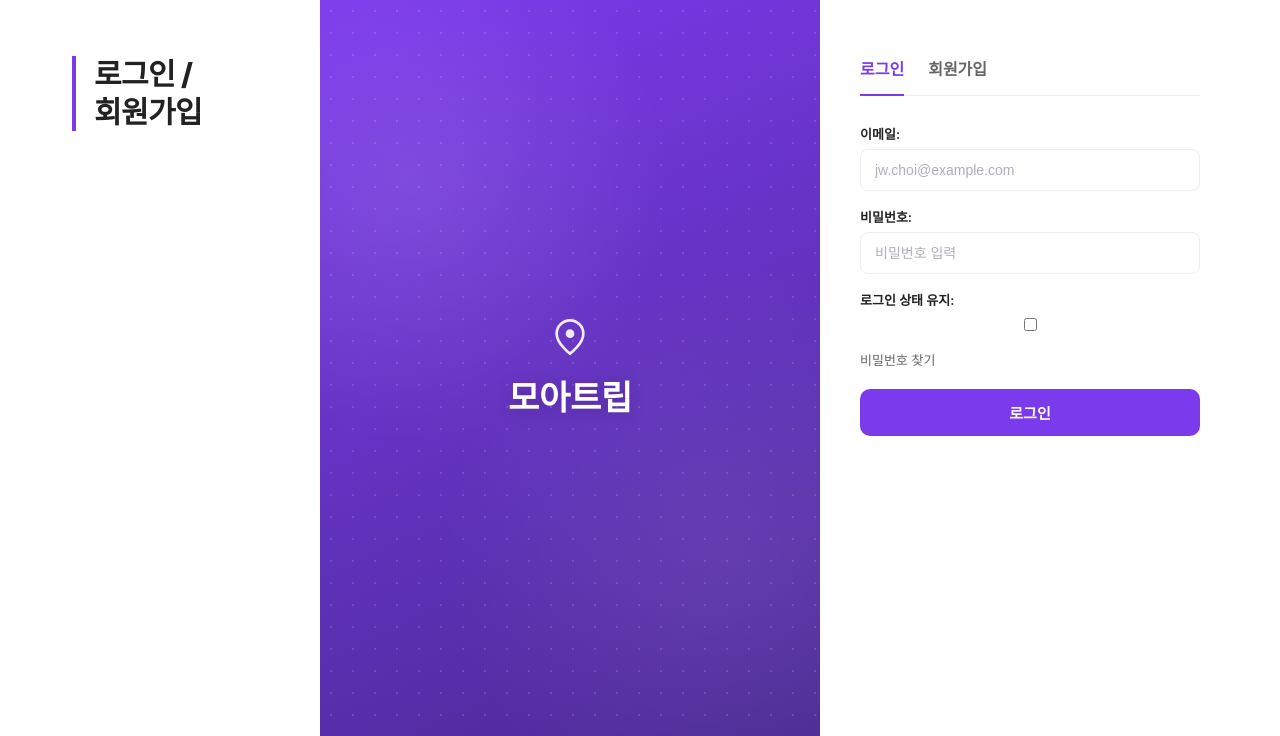
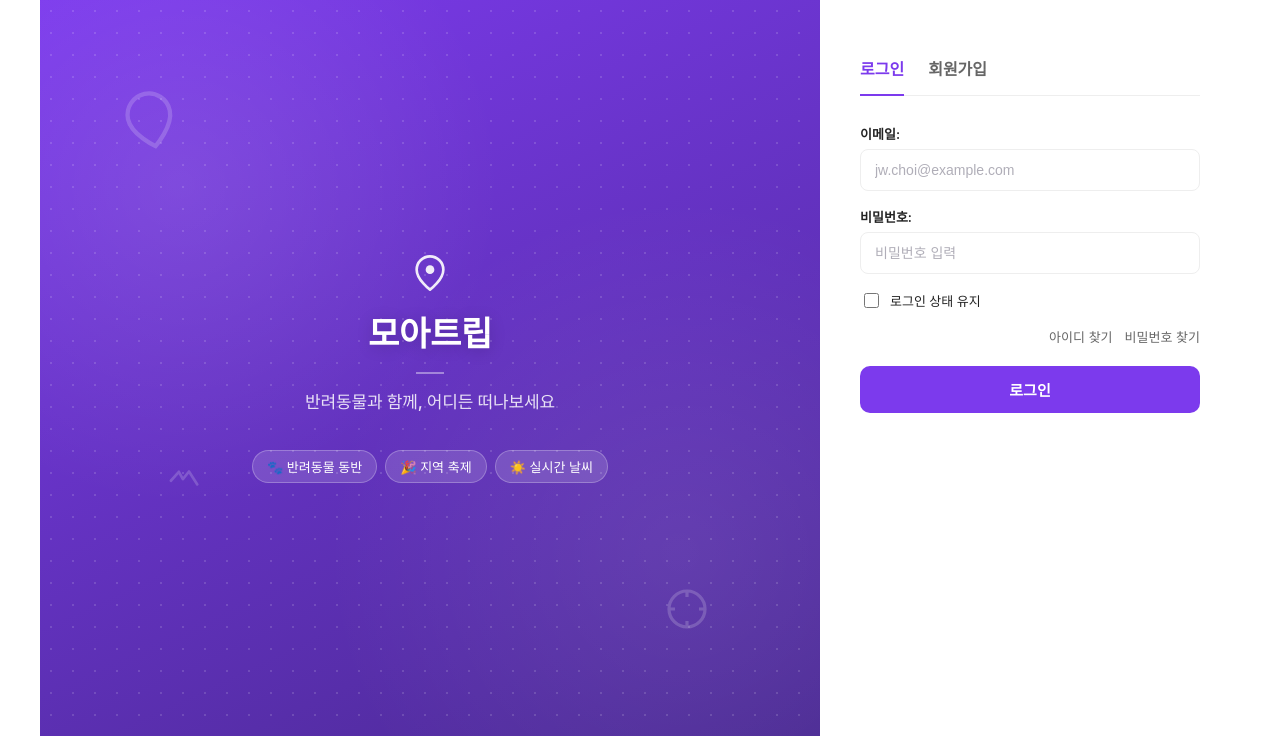
Before and after one commit to SOO-Team2/moa_trip, a Django app: page /login/ in a window 1280 px wide. Shown: the part 64-800 px from the top of the page. Run offline with Django 5.2, Linux system fonts and the light colour scheme.

Commit message:
feat: modifying login

```diff
--- a/moa_trip_app/static/css/login.css
+++ b/moa_trip_app/static/css/login.css
@@ -12,31 +12,10 @@ body {
 /* ===== 3단 레이아웃 ===== */
 .login-shell {
   display: grid;
-  grid-template-columns: 280px 1fr 420px;
+  grid-template-columns: 1fr 420px;
   max-width: 1200px;
   margin: 0 auto;
   min-height: calc(100vh - 64px); /* 64px = .site-header 높이 */
-}
-
-/* ===== 좌측: 안내 ===== */
-.login-intro {
-  padding: 56px 32px;
-}
-.login-intro h1 {
-  font-size: 30px;
-  font-weight: 800;
-  line-height: 1.25;
-  letter-spacing: -0.02em;
-  margin: 0 0 20px;
-  position: relative;
-  padding-left: 18px;
-  border-left: 4px solid var(--purple);
-}
-.login-intro p {
-  font-size: 14px;
-  line-height: 1.6;
-  color: var(--text-sub);
-  margin: 0;
 }
 
 /* ===== 중앙: 브랜드 패널 ===== */
@@ -50,8 +29,10 @@ body {
   background-size: auto, auto, 22px 22px, auto;
   padding: 40px;
   display: flex;
+  flex-direction: column;
   align-items: center;
   justify-content: center;
+  text-align: center;
   overflow: hidden;
 }
 
@@ -74,6 +55,71 @@ body {
   color: var(--white);
   letter-spacing: -0.01em;
   text-shadow: 0 2px 16px rgba(0, 0, 0, 0.18);
+}
+
+.brand-tagline {
+  margin-top: 16px;
+  font-size: 17px;
+  font-weight: 500;
+  letter-spacing: -0.01em;
+  color: rgba(255, 255, 255, 0.85);
+  position: relative;
+  padding-top: 16px;
+}
+.brand-tagline::before {
+  content: "";
+  position: absolute;
+  top: 0;
+  left: 50%;
+  transform: translateX(-50%);
+  width: 28px;
+  height: 2px;
+  background: rgba(255, 255, 255, 0.4);
+}
+
+.brand-deco {
+  position: absolute;
+  opacity: 0.18;
+}
+.brand-deco svg {
+  width: 100%;
+  height: 100%;
+}
+.brand-deco--1 {
+  width: 64px;
+  height: 64px;
+  top: 12%;
+  left: 10%;
+  transform: rotate(-12deg);
+}
+.brand-deco--2 {
+  width: 48px;
+  height: 48px;
+  bottom: 14%;
+  right: 14%;
+}
+.brand-deco--3 {
+  width: 40px;
+  height: 40px;
+  top: 62%;
+  left: 16%;
+  transform: rotate(8deg);
+}
+
+.brand-tags {
+  display: flex;
+  flex-wrap: wrap;
+  justify-content: center;
+  gap: 8px;
+  margin-top: 20px;
+}
+.brand-tags span {
+  background: rgba(255, 255, 255, 0.14);
+  border: 1px solid rgba(255, 255, 255, 0.25);
+  border-radius: 999px;
+  padding: 6px 14px;
+  font-size: 13px;
+  color: var(--white);
 }
 
 /* ===== 우측: 폼 패널 ===== */
@@ -124,6 +170,21 @@ body {
   font-weight: 600;
   color: var(--text);
 }
+
+/* 체크박스 필드: 체크박스가 텍스트 앞에 오는 한 줄 레이아웃 */
+.form-field--checkbox label {
+  display: flex;
+  align-items: center;
+  gap: 8px;
+  font-weight: 500;
+  cursor: pointer;
+}
+.form-field--checkbox input[type="checkbox"] {
+  width: 15px;
+  height: 15px;
+  accent-color: var(--purple);
+  flex-shrink: 0;
+}
 .form-field input {
   border: 1px solid var(--line);
   border-radius: 8px;
@@ -144,8 +205,9 @@ body {
 /* 로그인 유지 / 비밀번호 찾기 · 약관 동의 행 */
 .form-options {
   display: flex;
-  justify-content: space-between;
+  justify-content: flex-end;
   align-items: center;
+  gap: 12px;
   font-size: 13px;
   color: var(--text-sub);
 }
@@ -200,9 +262,6 @@ body {
   .login-shell {
     grid-template-columns: 1fr;
   }
-  .login-intro {
-    padding: 32px 24px 0;
-  }
   .login-brand {
     order: -1;
     padding: 32px 24px;
--- a/moa_trip_app/templates/login.html
+++ b/moa_trip_app/templates/login.html
@@ -10,17 +10,31 @@
 {% block content %}
 <div class="login-shell">
 
-  <aside class="login-intro">
-    <h1>로그인 /<br>회원가입</h1>
-  </aside>
+  <div class="login-brand">
+  <span class="brand-deco brand-deco--1">
+    <svg viewBox="0 0 24 24" fill="none"><path d="M12 2C7.6 2 4 5.6 4 10c0 6 8 12 8 12s8-6 8-12c0-4.4-3.6-8-8-8z" stroke="#FFFFFF" stroke-width="1.6"/></svg>
+  </span>
+  <span class="brand-deco brand-deco--2">
+    <svg viewBox="0 0 24 24" fill="none"><circle cx="12" cy="12" r="9" stroke="#FFFFFF" stroke-width="1.6"/><path d="M12 3v3M12 18v3M3 12h3M18 12h3" stroke="#FFFFFF" stroke-width="1.6"/></svg>
+  </span>
+  <span class="brand-deco brand-deco--3">
+    <svg viewBox="0 0 24 24" fill="none"><path d="M4 16l4-6 3 4 3-5 6 7" stroke="#FFFFFF" stroke-width="1.6" stroke-linecap="round" stroke-linejoin="round"/></svg>
+  </span>
 
-  <div class="login-brand">
   <div class="brand-highlight">
     <svg class="brand-pin" viewBox="0 0 24 24" fill="none">
       <path d="M12 2C7.6 2 4 5.6 4 10c0 6 8 12 8 12s8-6 8-12c0-4.4-3.6-8-8-8z" stroke="#FFFFFF" stroke-width="1.6" stroke-linejoin="round"/>
       <circle cx="12" cy="10" r="2.6" fill="#FFFFFF"/>
     </svg>
     <span>모아트립</span>
+  </div>
+
+  <p class="brand-tagline">반려동물과 함께, 어디든 떠나보세요</p>
+
+  <div class="brand-tags">
+    <span>🐾 반려동물 동반</span>
+    <span>🎉 지역 축제</span>
+    <span>☀️ 실시간 날씨</span>
   </div>
 </div>
 
@@ -37,15 +51,25 @@
     <form class="auth-form {% if active_tab == 'signup' %}hidden{% endif %}" id="form-login" method="post" action="{% url 'login' %}">
       {% csrf_token %}
       {% for field in login_form %}
+        {% if field.field.widget.input_type == 'checkbox' %}
+        <div class="form-field form-field--checkbox">
+          <label>
+            {{ field }}
+            {{ field.label }}
+          </label>
+        </div>
+        {% else %}
         <div class="form-field">
           {{ field.label_tag }}
           {{ field }}
         </div>
+        {% endif %}
       {% endfor %}
       {% if login_form.non_field_errors %}
       <div class="form-error show">{{ login_form.non_field_errors.0 }}</div>
       {% endif %}
       <div class="form-options">
+        <a href="#">아이디 찾기</a>
         <a href="#">비밀번호 찾기</a>
       </div>
       <button type="submit" class="btn-submit">로그인</button>
@@ -55,10 +79,19 @@
       {% csrf_token %}
       <input type="hidden" name="password2" value="1">
       {% for field in signup_form %}
+        {% if field.field.widget.input_type == 'checkbox' %}
+        <div class="form-field form-field--checkbox">
+          <label>
+            {{ field }}
+            {{ field.label }}
+          </label>
+        </div>
+        {% else %}
         <div class="form-field">
           {{ field.label_tag }}
           {{ field }}
         </div>
+        {% endif %}
       {% endfor %}
       {% if signup_form.non_field_errors %}
       <div class="form-error show">{{ signup_form.non_field_errors.0 }}</div>
```
Lines whose indentation alone changed are shown as unchanged.
